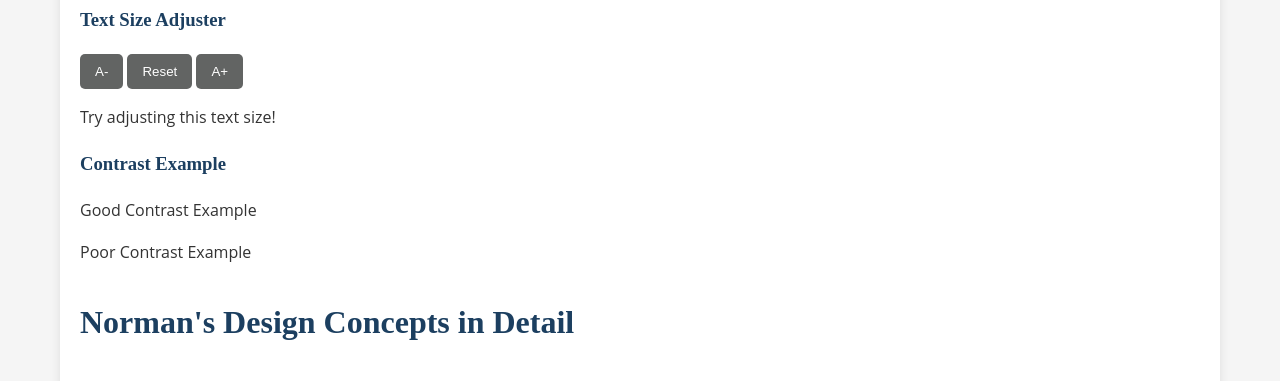
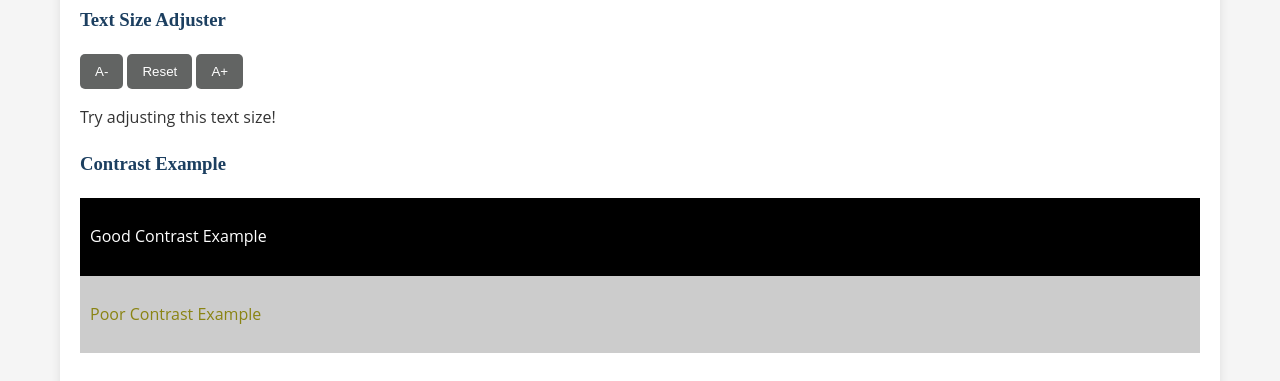
Before and after one commit to Austin3535/test-repo, a plain HTML site: page what.html in a window 1280 px wide. Shown: the part 415-796 px from the top of the page. Drawn offline with Linux system fonts and the light colour scheme.

Commit message:
contrat example

```diff
--- a/launch2.css
+++ b/launch2.css
@@ -421,6 +421,19 @@ footer {
     }
 }
 
+/* Add this to your launch2.css file */
+.good-contrast {
+    background-color: #000000; /* Black background */
+    color: #FFFFFF; /* White text */
+    padding: 10px;
+}
+
+.poor-contrast {
+    background-color: #CCCCCC; /* Light gray background */
+    color: #8a8413; /* Dark gray text */
+    padding: 10px;
+}
+
 /* Responsive image layout */
 .responsive-img {
     max-width: 100%;
```
